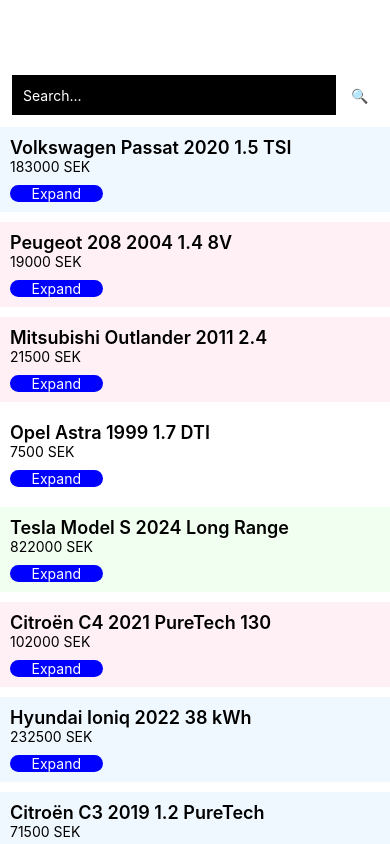
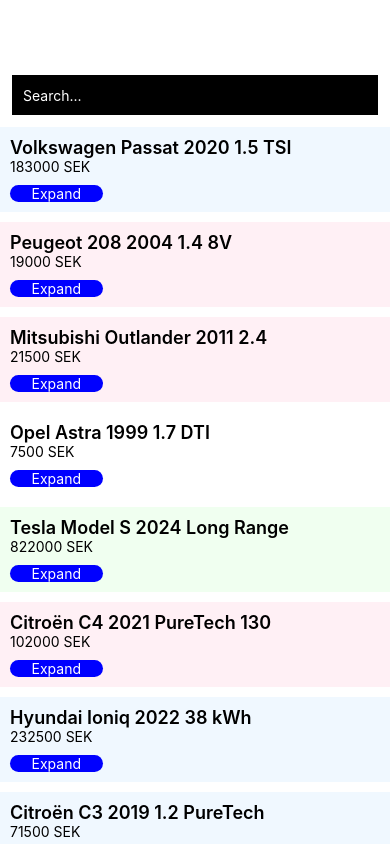
Before and after one commit to lskld/rn-semantic-search-testing, a React Native app: screen / in a window 390 px wide. Built offline with nearby package versions, Linux system fonts and the light colour scheme.

Commit message:
remove button and move textinput into just the search component instead of passing state through 2 levels

```diff
--- a/App.tsx
+++ b/App.tsx
@@ -23,6 +23,7 @@
   return (
     <View style={styles.container}>
       <Search
+        text={text}
         setText={setText}/>
       <AdList
         searchText={text} />
--- a/src/components/Search.tsx
+++ b/src/components/Search.tsx
@@ -1,20 +1,18 @@
-import { StyleSheet, View } from "react-native";
-import SearchBar from "./SearchBar";
-import SearchButton from "./SearchButton";
-import { useState } from "react";
+import { StyleSheet, TextInput, View } from "react-native";
 
-export default function Search({ setText }: {
+export default function Search({ text, setText }: {
+    text: string,
     setText: (value: string) => void
 }) {
-    const [inputText, setInputText] = useState("")
 
     return (
         <View style={styles.container}>
-            <SearchBar
-                text={inputText}
-                setText={setInputText}/>
-            <SearchButton
-                onPress={() => setText(inputText)}/>
+            <TextInput
+                style={styles.input}
+                value={text}
+                onChangeText={setText}
+                placeholder="Search..."
+            />
         </View>
     )
 }
@@ -26,5 +24,13 @@
         margin: 12,
         gap: 5,
         justifyContent: "center",
+    },
+    input: {
+        height: 40,
+        borderWidth: 1,
+        padding: 10,
+        backgroundColor: "black",
+        color: "white",
+        width: "100%"
     }
 })
--- a/src/components/SearchBar.tsx
+++ /dev/null
@@ -1,26 +0,0 @@
-import { StyleSheet, TextInput } from "react-native";
-
-export default function SearchBar({ text, setText }: {
-    text: string,
-    setText: (value: string) => void,
-}) {
-    return (
-        <TextInput
-            style={styles.input}
-            value={text}
-            onChangeText={setText}
-            placeholder="Search..."
-        />
-    )
-}
-
-const styles = StyleSheet.create({
-    input: {
-        height: 40,
-        borderWidth: 1,
-        padding: 10,
-        backgroundColor: "black",
-        color: "white",
-        width: "90%"
-    },
-});
--- a/src/components/SearchButton.tsx
+++ /dev/null
@@ -1,24 +0,0 @@
-import { Pressable, StyleSheet, Text } from "react-native";
-
-export default function SearchButton({ onPress }: {
-    onPress: () => void
-}) {
-    return (
-        <Pressable
-            onPress={onPress}
-            style={styles.pressable}>
-            <Text>🔍</Text>
-        </Pressable>
-    )
-}
-
-const styles = StyleSheet.create({
-    pressable: {
-        backgroundColor: "white",
-        alignSelf: "flex-start",
-        height: 40,
-        width: "10%",
-        alignItems: "center",
-        justifyContent: "center"
-    }
-})
```
